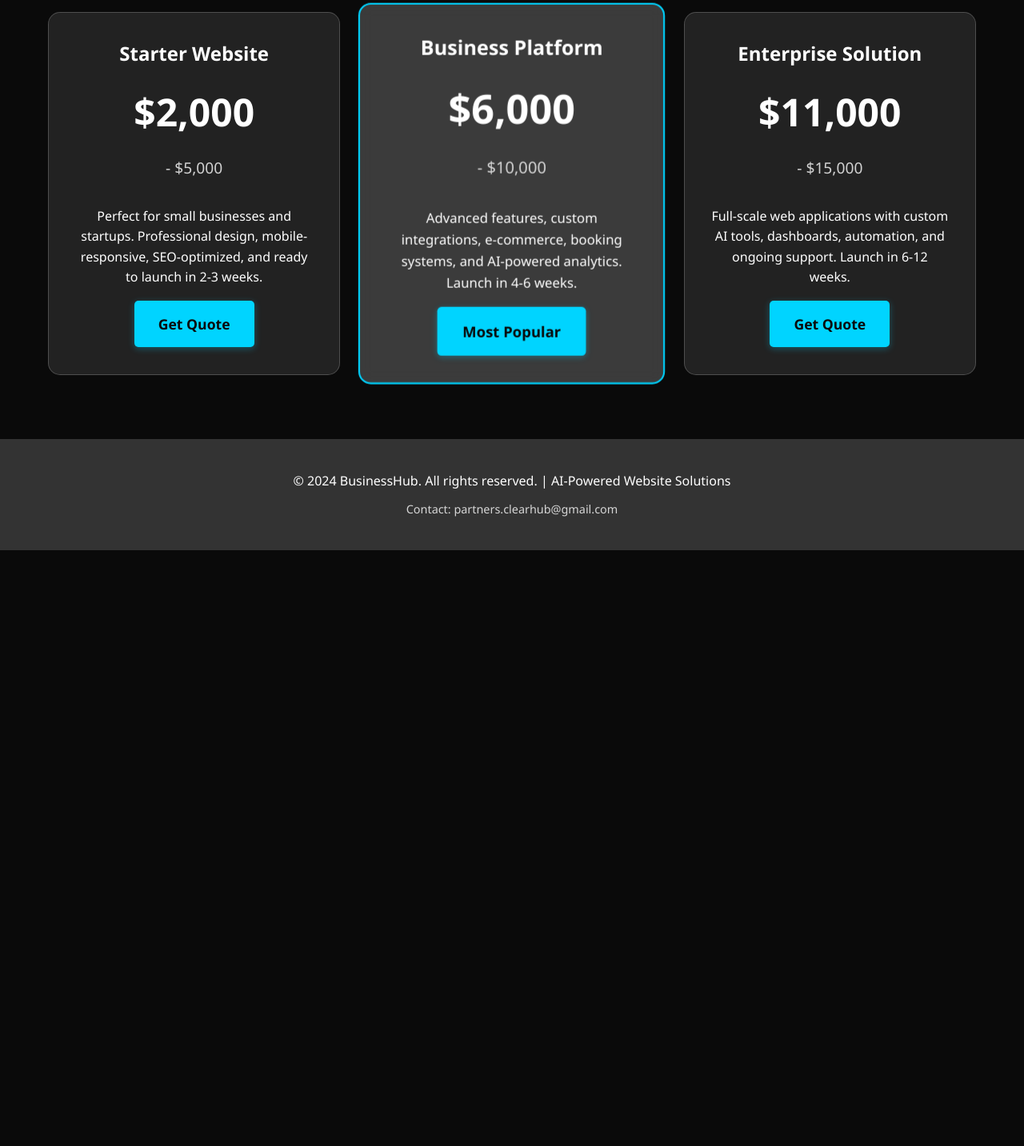
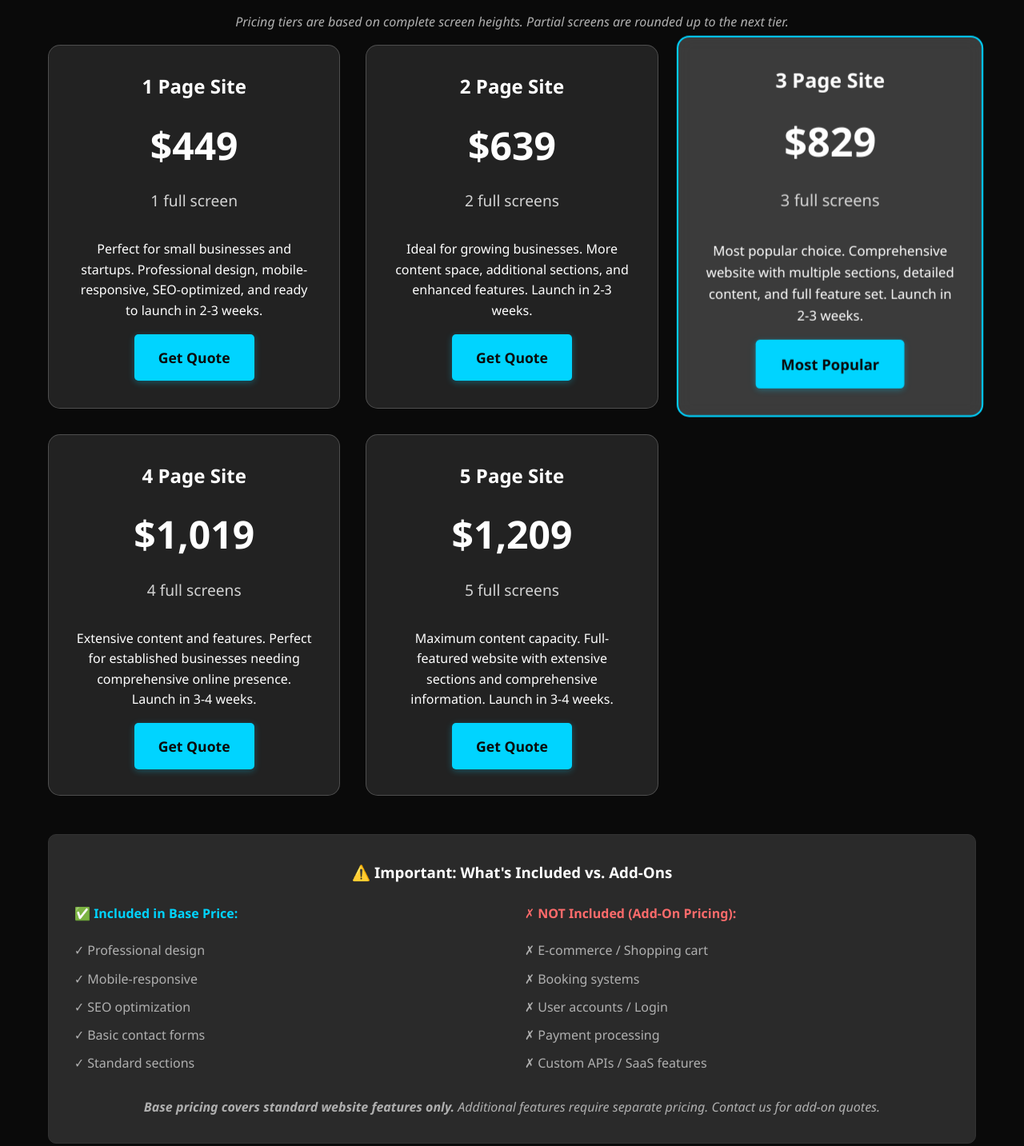
Before and after one commit to emasmela-dotcom/businesshub, a website: page index.html in a window 1280 px wide. Shown: the part 5264-6697 px from the top of the page at 80% size. Before the commit the page ends 5952 px from the top, so only its background shows below. Drawn offline with nearby package versions, Linux system fonts and the light colour scheme.

Commit message:
Update pricing to new structure: -cd /Users/ericmasmela/businesshub-platform && git add index.html && git commit -m "Update pricing to new structure: $449-$1,209 based on screen heights" && git push origin main,209 based on screen heights

```diff
--- a/index.html
+++ b/index.html
@@ -1022,28 +1022,73 @@
     <section class="pricing" id="pricing">
         <div class="container">
             <h2>Transparent Pricing That Scales With You</h2>
+            <p style="text-align: center; color: #b0b0b0; margin-bottom: 1rem; font-style: italic;">
+                Pricing tiers are based on complete screen heights. Partial screens are rounded up to the next tier.
+            </p>
             <div class="pricing-grid">
                 <div class="pricing-card">
-                    <h3>Starter Website</h3>
-                    <div class="price">$2,000</div>
-                    <div class="price-range">- $5,000</div>
+                    <h3>1 Page Site</h3>
+                    <div class="price">$449</div>
+                    <div class="price-range">1 full screen</div>
                     <p>Perfect for small businesses and startups. Professional design, mobile-responsive, SEO-optimized, and ready to launch in 2-3 weeks.</p>
                     <a href="#contact-modal" class="btn-primary" style="margin-top: 1rem; display: inline-block;" onclick="openModal()">Get Quote</a>
                 </div>
+                <div class="pricing-card">
+                    <h3>2 Page Site</h3>
+                    <div class="price">$639</div>
+                    <div class="price-range">2 full screens</div>
+                    <p>Ideal for growing businesses. More content space, additional sections, and enhanced features. Launch in 2-3 weeks.</p>
+                    <a href="#contact-modal" class="btn-primary" style="margin-top: 1rem; display: inline-block;" onclick="openModal()">Get Quote</a>
+                </div>
                 <div class="pricing-card featured">
-                    <h3>Business Platform</h3>
-                    <div class="price">$6,000</div>
-                    <div class="price-range">- $10,000</div>
-                    <p>Advanced features, custom integrations, e-commerce, booking systems, and AI-powered analytics. Launch in 4-6 weeks.</p>
+                    <h3>3 Page Site</h3>
+                    <div class="price">$829</div>
+                    <div class="price-range">3 full screens</div>
+                    <p>Most popular choice. Comprehensive website with multiple sections, detailed content, and full feature set. Launch in 2-3 weeks.</p>
                     <a href="#contact-modal" class="btn-primary" style="margin-top: 1rem; display: inline-block;" onclick="openModal()">Most Popular</a>
                 </div>
                 <div class="pricing-card">
-                    <h3>Enterprise Solution</h3>
-                    <div class="price">$11,000</div>
-                    <div class="price-range">- $15,000</div>
-                    <p>Full-scale web applications with custom AI tools, dashboards, automation, and ongoing support. Launch in 6-12 weeks.</p>
+                    <h3>4 Page Site</h3>
+                    <div class="price">$1,019</div>
+                    <div class="price-range">4 full screens</div>
+                    <p>Extensive content and features. Perfect for established businesses needing comprehensive online presence. Launch in 3-4 weeks.</p>
                     <a href="#contact-modal" class="btn-primary" style="margin-top: 1rem; display: inline-block;" onclick="openModal()">Get Quote</a>
                 </div>
+                <div class="pricing-card">
+                    <h3>5 Page Site</h3>
+                    <div class="price">$1,209</div>
+                    <div class="price-range">5 full screens</div>
+                    <p>Maximum content capacity. Full-featured website with extensive sections and comprehensive information. Launch in 3-4 weeks.</p>
+                    <a href="#contact-modal" class="btn-primary" style="margin-top: 1rem; display: inline-block;" onclick="openModal()">Get Quote</a>
+                </div>
+            </div>
+            <div style="background: #2a2a2a; padding: 2rem; border-radius: 10px; margin-top: 3rem; border: 1px solid #333;">
+                <h3 style="text-align: center; color: #ffffff; margin-bottom: 1.5rem;">⚠️ Important: What's Included vs. Add-Ons</h3>
+                <div style="display: grid; grid-template-columns: repeat(auto-fit, minmax(300px, 1fr)); gap: 2rem;">
+                    <div>
+                        <h4 style="color: #00d4ff; margin-bottom: 1rem;">✅ Included in Base Price:</h4>
+                        <ul style="list-style: none; padding: 0; color: #b0b0b0;">
+                            <li style="padding: 0.3rem 0;">✓ Professional design</li>
+                            <li style="padding: 0.3rem 0;">✓ Mobile-responsive</li>
+                            <li style="padding: 0.3rem 0;">✓ SEO optimization</li>
+                            <li style="padding: 0.3rem 0;">✓ Basic contact forms</li>
+                            <li style="padding: 0.3rem 0;">✓ Standard sections</li>
+                        </ul>
+                    </div>
+                    <div>
+                        <h4 style="color: #ff6b6b; margin-bottom: 1rem;">✗ NOT Included (Add-On Pricing):</h4>
+                        <ul style="list-style: none; padding: 0; color: #b0b0b0;">
+                            <li style="padding: 0.3rem 0;">✗ E-commerce / Shopping cart</li>
+                            <li style="padding: 0.3rem 0;">✗ Booking systems</li>
+                            <li style="padding: 0.3rem 0;">✗ User accounts / Login</li>
+                            <li style="padding: 0.3rem 0;">✗ Payment processing</li>
+                            <li style="padding: 0.3rem 0;">✗ Custom APIs / SaaS features</li>
+                        </ul>
+                    </div>
+                </div>
+                <p style="text-align: center; color: #b0b0b0; margin-top: 1.5rem; font-style: italic;">
+                    <strong>Base pricing covers standard website features only.</strong> Additional features require separate pricing. Contact us for add-on quotes.
+                </p>
             </div>
         </div>
     </section>
```
